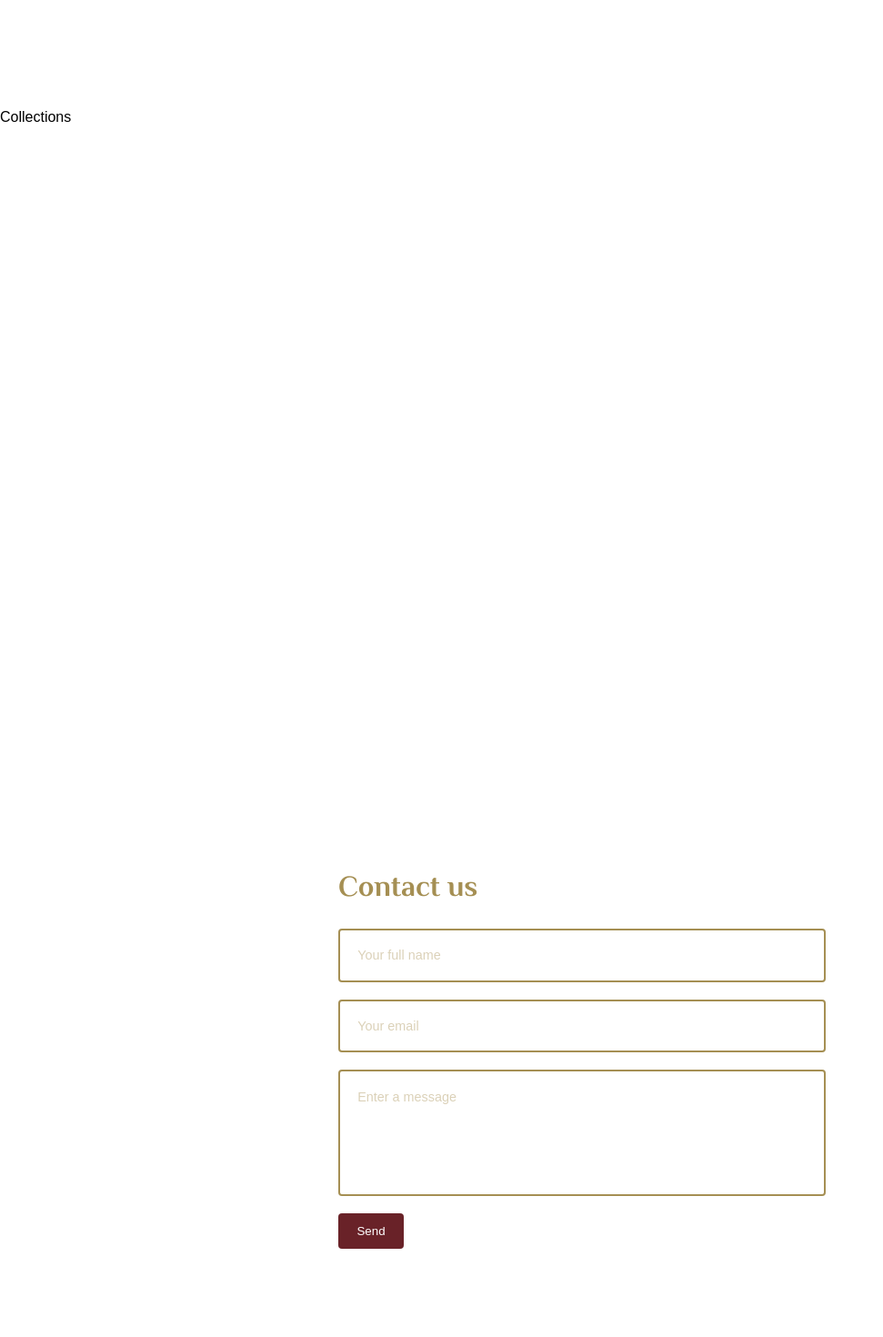
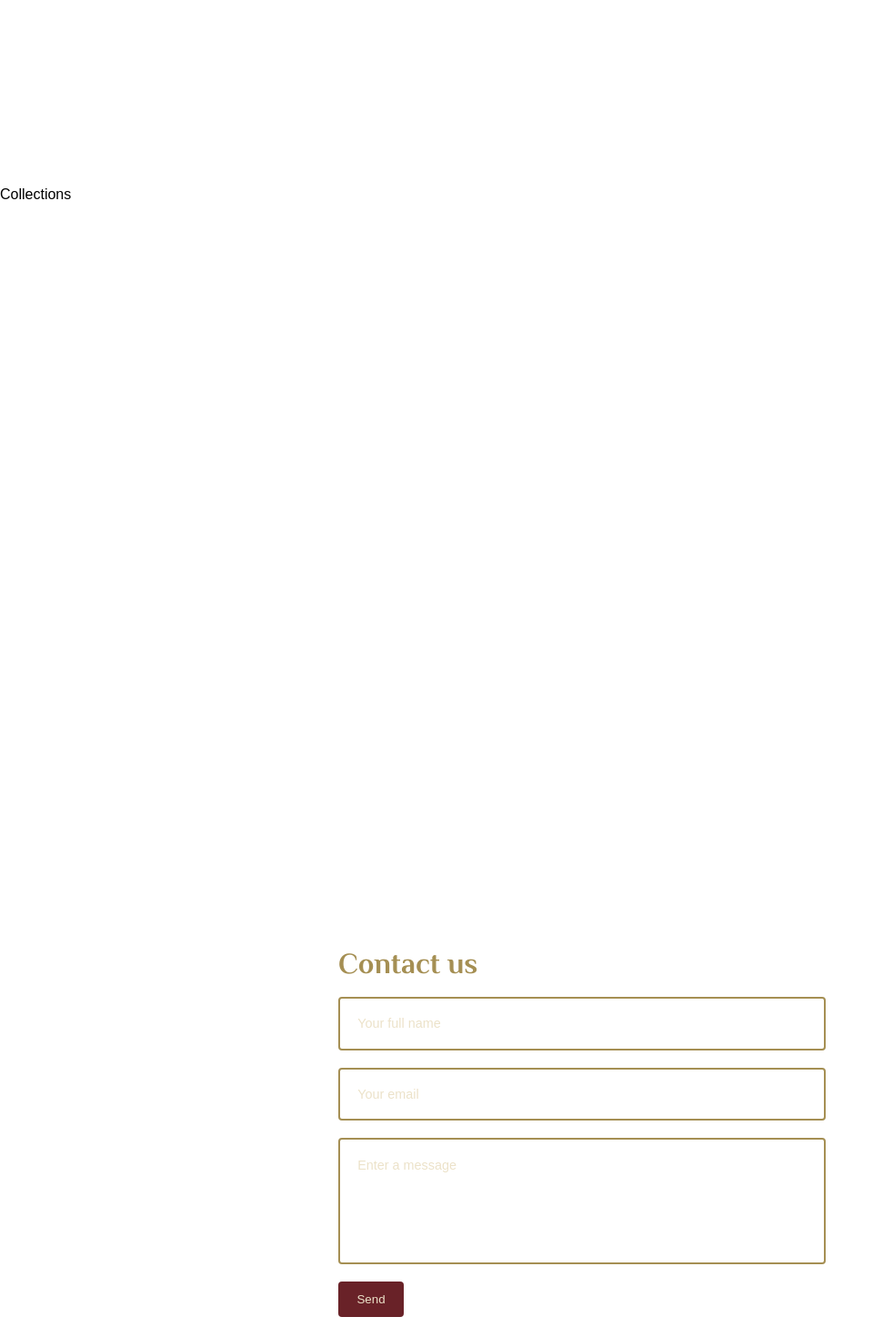
Before and after one commit to joeAmc/midas, a React (Create React App) app: page / in a window 1280 px wide. Shown: the part 680-2150 px from the top of the page at 91% size, without its empty margins (0-971 px from the left). Built offline with nearby package versions, Linux system fonts and the light colour scheme.

Commit message:
contact and header styles, spacers for sections

```diff
--- a/src/App.css
+++ b/src/App.css
@@ -9,7 +9,7 @@
 
 :root {
   --primary-color: #a58f53;
-  --primarylight-color: #dbd1b8;
+  --primarylight-color: #ece2c9;
   --secondary-color: #719d78;
   --accent-color: #692228;
   --accentlight-color: #9e5159;
@@ -45,7 +45,7 @@ a {
 
 .btn {
   background: var(--accent-color);
-  color: white;
+  color: var(--primarylight-color);
   border: none;
   padding: 12px;
   border-radius: var(--border-radius);
@@ -58,3 +58,7 @@ a {
   background: var(--accentlight-color);
   color: white;
 }
+
+.spacer {
+  height: 85px;
+}
--- a/src/components/About/About.jsx
+++ b/src/components/About/About.jsx
@@ -3,6 +3,7 @@ import React from "react";
 const About = () => {
   return (
     <section id="about">
+      <div className="spacer"></div>
       <div>About</div>
     </section>
   );
--- a/src/components/Collections/Collections.jsx
+++ b/src/components/Collections/Collections.jsx
@@ -3,6 +3,7 @@ import React from "react";
 const Collections = () => {
   return (
     <section id="collections">
+      <div className="spacer"></div>
       <div>Collections</div>
     </section>
   );
--- a/src/components/Contact/Contact.jsx
+++ b/src/components/Contact/Contact.jsx
@@ -4,6 +4,7 @@ import "../Contact/contact.css";
 const Contact = () => {
   return (
     <section id="contact">
+      <div className="spacer"></div>
       <div className="form">
         <form>
           <h1>Contact us</h1>
--- a/src/components/Contact/contact.css
+++ b/src/components/Contact/contact.css
@@ -17,6 +17,7 @@ form {
 
 form h1 {
   color: var(--primary-color);
+  margin-bottom: -10px;
 }
 
 input::placeholder {
--- a/src/components/Footer/footer.css
+++ b/src/components/Footer/footer.css
@@ -1,7 +1,7 @@
 .footer {
   height: 200px;
   width: 100vw;
-  background-color: var(--secondary-color);
-  box-shadow: 0 0 15px rgba(0, 0, 0, 0.2);
-  color: white;
+  background-color: var(--primarylight-color);
+  /* box-shadow: var(--box-shadow); */
+  color: var(--accent-color);
 }
```
